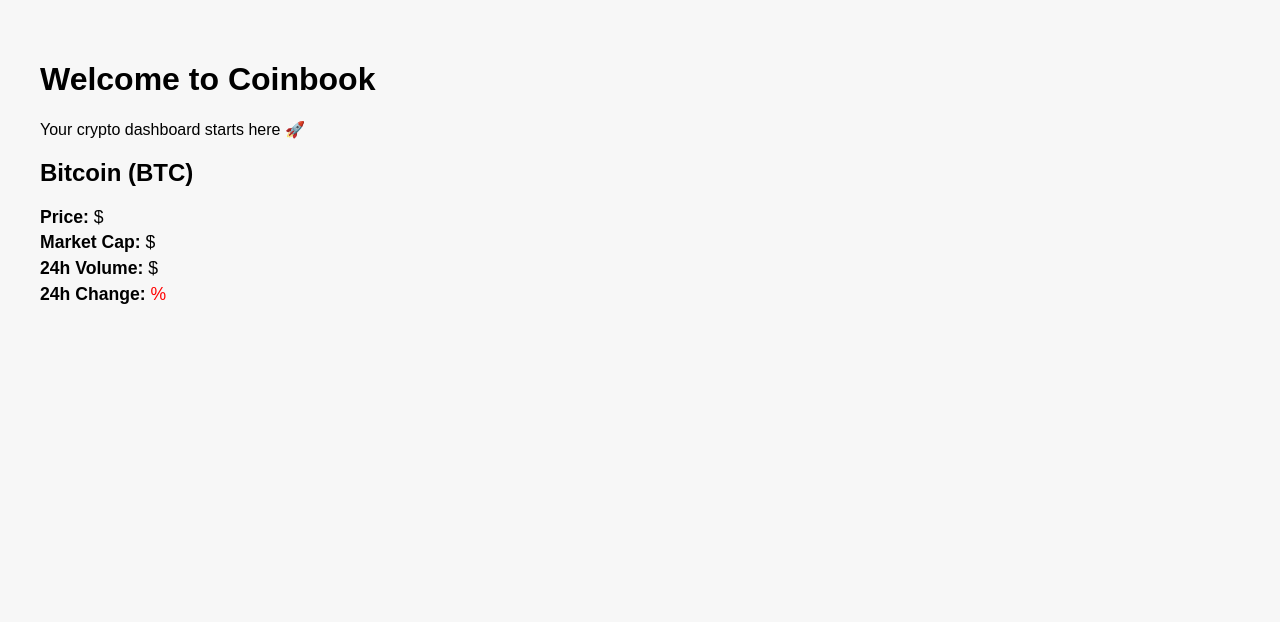
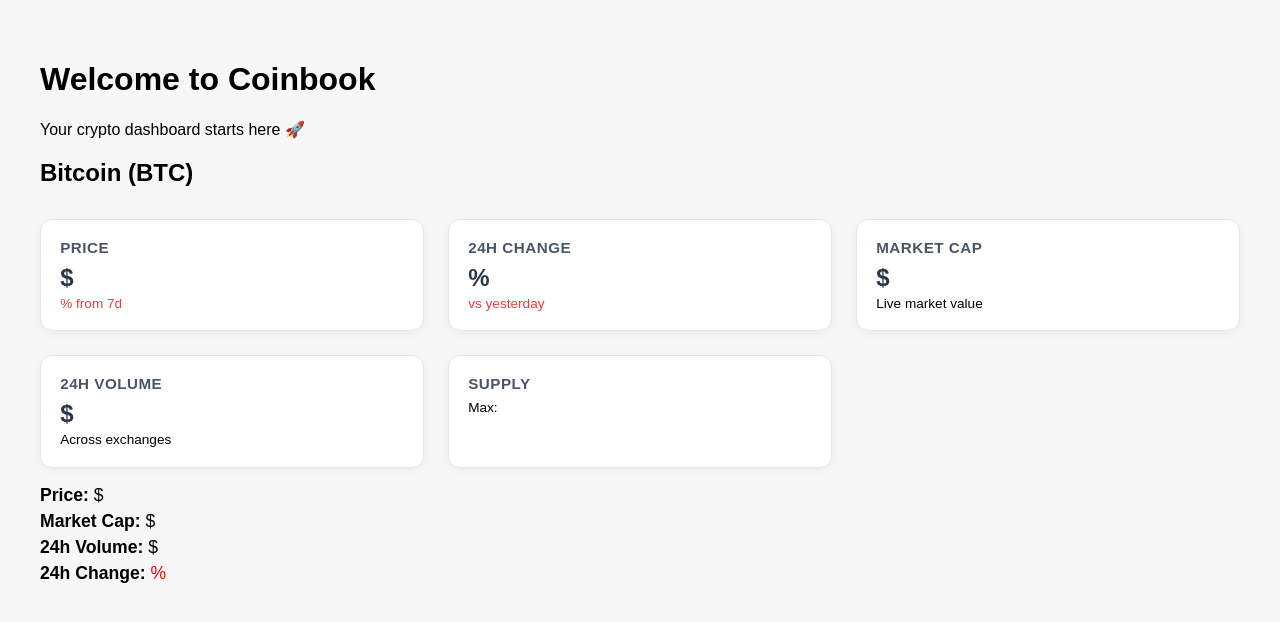
Before and after one commit to tyagi2607/bookopedia, a Flask app: page / in a window 1280 px wide. Shown: the top 622 px of the page. Run offline with Flask 3, Linux system fonts and the light colour scheme; data that the repository does not hold is empty.

Commit message:
Formatted cards visual!

```diff
--- a/coinbook/app/services/coins.py
+++ b/coinbook/app/services/coins.py
@@ -15,7 +15,10 @@ def get_btc_data():
             "price": data["current_price"],
             "market_cap": data["market_cap"],
             "volume": data["total_volume"],
-            "change_24h": data["price_change_percentage_24h"]
+            "change_24h": data["price_change_percentage_24h"],
+            "change_7d": data["price_change_percentage_7d_in_currency"],
+            "supply": data["circulating_supply"],
+            "max_supply": data["max_supply"]
         }
     except (requests.RequestException, IndexError, KeyError):
         return None
--- a/coinbook/app/static/style.css
+++ b/coinbook/app/static/style.css
@@ -11,3 +11,60 @@ ul {
 li {
     margin: 0.3rem 0;
 }
+
+/* === Metric Cards Layout === */
+
+.metrics-grid {
+    display: grid;
+    grid-template-columns: 1fr;
+    gap: 1.5rem;
+    margin-top: 2rem;
+  }
+
+  /* Responsive for larger screens */
+  @media (min-width: 768px) {
+    .metrics-grid {
+      grid-template-columns: repeat(3, 1fr);
+    }
+  }
+
+  .metric-card {
+    background: #ffffff;
+    border: 1px solid #e2e8f0;
+    border-radius: 12px;
+    padding: 1.2rem;
+    box-shadow: 0 2px 8px rgba(0,0,0,0.05);
+    transition: transform 0.2s ease;
+  }
+
+  .metric-card:hover {
+    transform: translateY(-4px);
+  }
+
+  .metric-label {
+    font-size: 0.95rem;
+    font-weight: 600;
+    color: #4a5568;
+    margin-bottom: 0.5rem;
+    text-transform: uppercase;
+    letter-spacing: 0.5px;
+  }
+
+  .metric-value {
+    font-size: 1.5rem;
+    font-weight: bold;
+    color: #2d3748;
+  }
+
+  .metric-subtext {
+    font-size: 0.85rem;
+    margin-top: 0.25rem;
+  }
+
+  .metric-subtext.green {
+    color: #38a169; /* green */
+  }
+
+  .metric-subtext.red {
+    color: #e53e3e; /* red */
+  }
--- a/coinbook/app/templates/index.html
+++ b/coinbook/app/templates/index.html
@@ -9,8 +9,49 @@
     <p>Your crypto dashboard starts here 🚀</p>
 
     <h2>Bitcoin (BTC)</h2>
+    {% if btc %}
+    <section class="metrics-grid">
+        <!-- Price -->
+        <div class="metric-card">
+          <div class="metric-label">Price</div>
+          <div class="metric-value">${{ "{:,.2f}".format(btc.price) if btc.price is not none else "N/A" }}</div>
+          <div class="metric-subtext {{ 'green' if btc.change_7d >= 0 else 'red' }}">
+            {{ "{:+.2f}".format(btc.change_7d) }}% from 7d
+          </div>
+        </div>
 
-    {% if btc %}
+        <!-- 24h Change -->
+        <div class="metric-card">
+          <div class="metric-label">24h Change</div>
+          <div class="metric-value">
+            {{ "{:+.2f}".format(btc.change_24h) if btc.change_24h is not none else "N/A"  }}%
+          </div>
+          <div class="metric-subtext {{ 'green' if btc.change_24h >= 0 else 'red' }}">
+            vs yesterday
+          </div>
+        </div>
+
+        <!-- Market Cap -->
+        <div class="metric-card">
+          <div class="metric-label">Market Cap</div>
+          <div class="metric-value">${{ "{:,.0f}".format(btc.market_cap) if btc.market_cap is not none else "N/A"  }}</div>
+          <div class="metric-subtext">Live market value</div>
+        </div>
+
+        <!-- 24h Volume -->
+        <div class="metric-card">
+          <div class="metric-label">24h Volume</div>
+          <div class="metric-value">${{ "{:,.0f}".format(btc.volume) if btc.volume is not none else "N/A" }}</div>
+          <div class="metric-subtext">Across exchanges</div>
+        </div>
+
+        <!-- Circulating Supply -->
+        <div class="metric-card">
+          <div class="metric-label">Supply</div>
+          <div class="metric-value">{{ "{:,.0f}".format(btc.supply) if btc.supply is not none else "N/A"}}</div>
+          <div class="metric-subtext">Max: {{ "{:,.0f}".format(btc.max_supply) }}</div>
+        </div>
+    </section>
         <ul>
             <li><strong>Price:</strong> ${{ "{:,.2f}".format(btc.price) }}</li>
             <li><strong>Market Cap:</strong> ${{ "{:,.0f}".format(btc.market_cap) }}</li>
```
